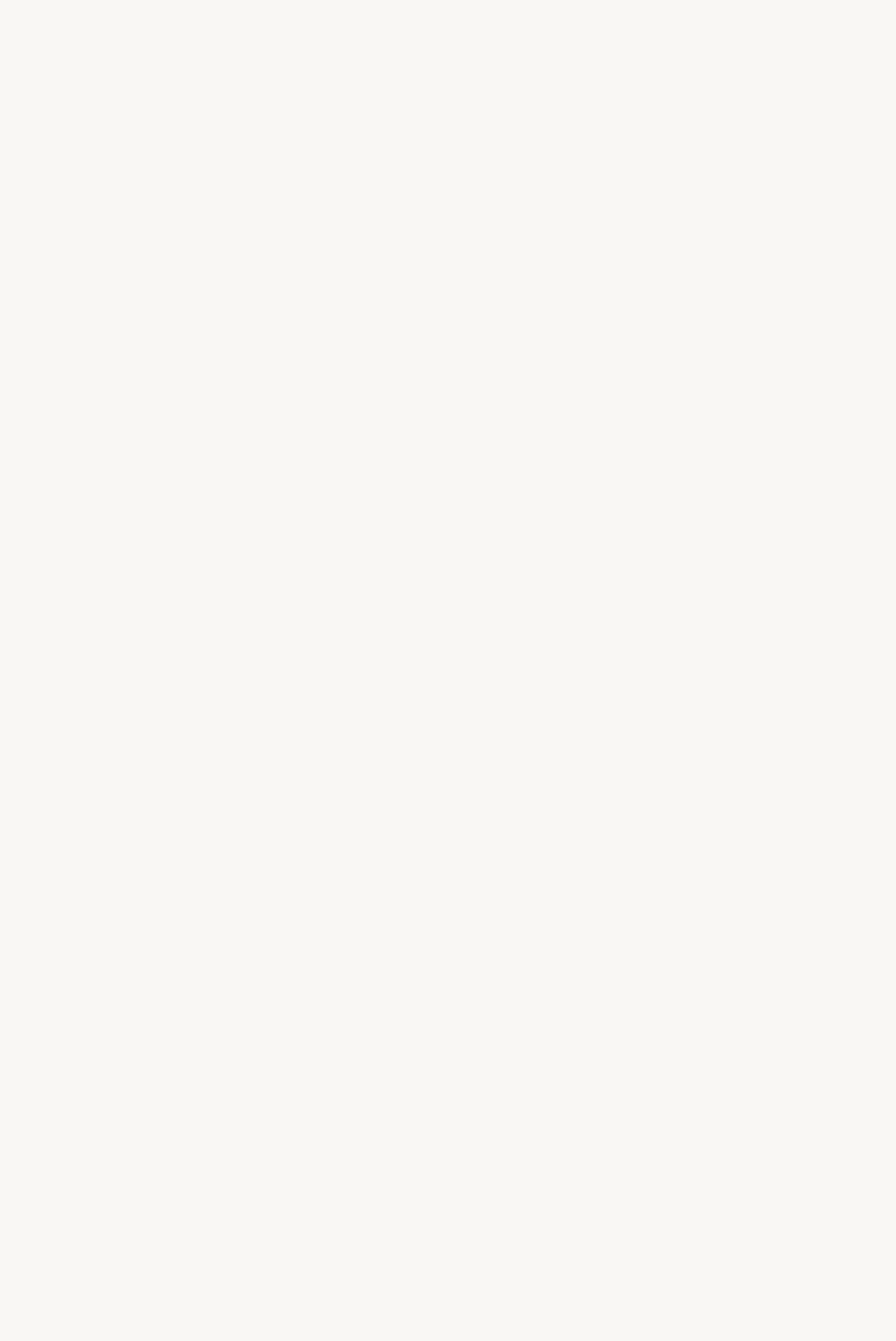
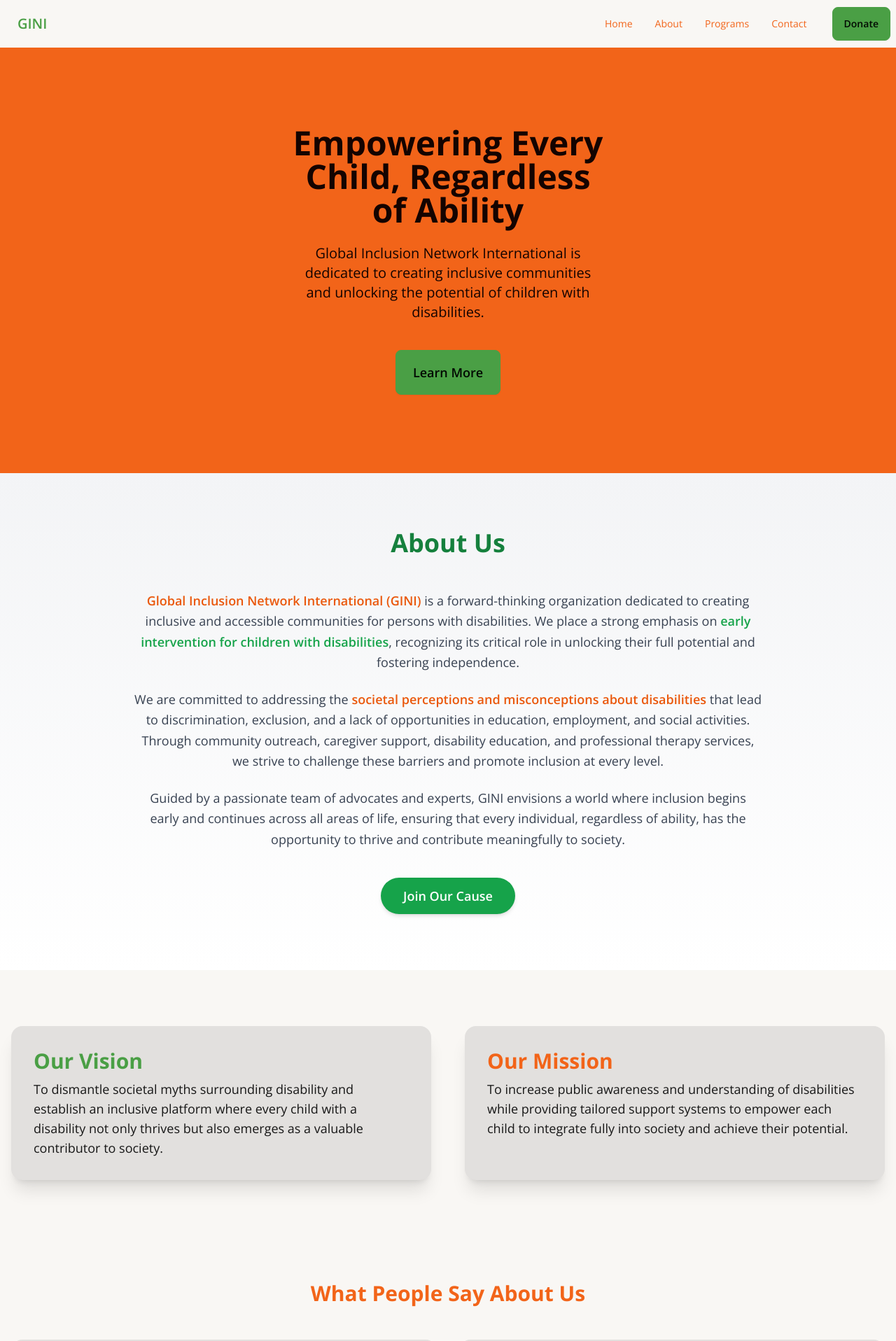
Before and after one commit to harryyking/Global-Inclusion-Network-International, a Next.js app: page / in a window 1280 px wide. Shown: the top 1916 px of the page at 70% size. Before the commit the page ends 800 px from the top, so only its background shows below. Built offline with nearby package versions, Linux system fonts and the light colour scheme.

Commit message:
page inclusion

```diff
--- a/app/page.tsx
+++ b/app/page.tsx
@@ -1,7 +1,18 @@
+import AboutUs from "@/components/AboutUs";
+import Header from "@/components/Header";
+import Hero from "@/components/Hero";
+import MissionVision from "@/components/MissionVision";
+import Testimonials from "@/components/Testimonials";
 import Image from "next/image";
 
 export default function Home() {
   return (
-    <div></div>
+    <div>
+      <Header/>
+      <Hero/>
+      <AboutUs/>
+      <MissionVision/>
+      <Testimonials/>
+    </div>
   );
 }
```
